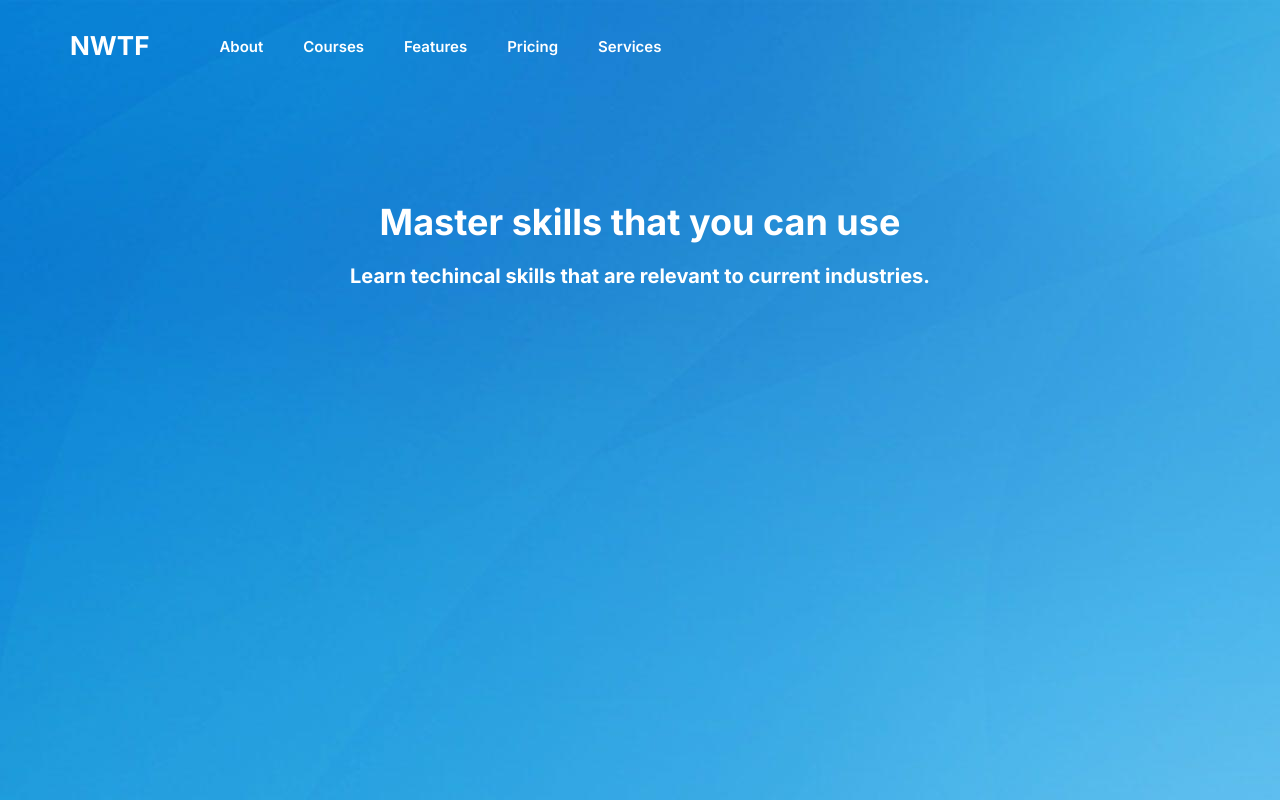
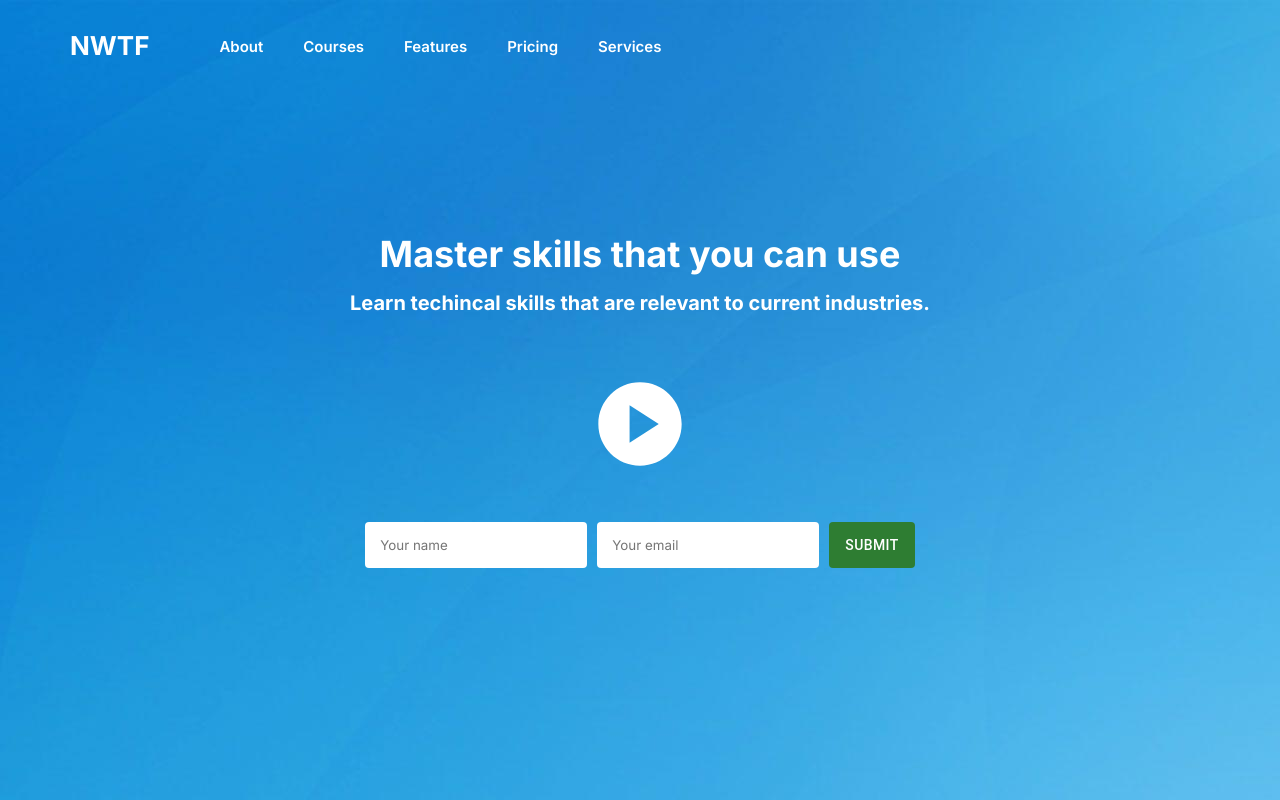
Before and after one commit to monk-kokkalis/nwtf-main-site, a Next.js app: page / in a window 1280 px wide. Built offline with nearby package versions, Linux system fonts and the light colour scheme.

Commit message:
finished Main component layout

```diff
--- /dev/null
+++ b/components/Index/Main/Main.js
@@ -0,0 +1,28 @@
+import Style from './Main.module.scss';
+import {PlayCircle as PlayCircleIcon} from '@mui/icons-material';
+import {Button, IconButton} from '@mui/material';
+function Main() {
+    return (
+        <div className={Style.Main}>
+            <div className={Style.heading}>
+                <h1>Master skills that you can use</h1>
+                <h2>Learn techincal skills that are relevant to current industries.</h2>
+            </div>
+            <div className={Style.IconContainer}>
+                <IconButton style={{fontSize: 'inherit'}}>
+                    <PlayCircleIcon fontSize='inherit' htmlColor='#fff' />
+                </IconButton>
+            </div>
+            <div className={Style.FormSection}>
+                <input type="text" id='name' placeholder='Your name' />
+                <input type="email" id='email' placeholder='Your email' />
+                <Button
+                    color='success'
+                    variant="contained"
+                    disableElevation={true}>Submit</Button>
+            </div>
+        </div>
+    )
+}
+
+export default Main;
--- /dev/null
+++ b/components/Index/Main/Main.module.scss
@@ -0,0 +1,41 @@
+.Main {
+    align-items: center;
+    display: flex;
+    flex-direction: column;
+    gap: 40px;
+    justify-content: center;
+    min-height: 100vh;
+    position: relative;
+    div.heading {
+        color: #fff;
+
+        h1 {
+            font-size: 36px;
+            text-align: center;
+        }
+
+        h2 {
+            font-size: 20px;
+            margin-top: 15px;
+            text-align: center;
+        }
+    }
+
+    div.IconContainer {
+        font-size: 100px;
+    }
+
+    div.FormSection {
+        display: flex;
+        gap: 10px;
+        justify-content: center;
+
+        input {
+            border: none;
+            border-radius: 4px;
+            min-width: 205px;
+            outline: none;
+            padding: 15px;
+        }
+    }
+}
--- a/package.json
+++ b/package.json
@@ -9,6 +9,11 @@
     "lint": "next lint"
   },
   "dependencies": {
+    "@emotion/react": "^11.8.1",
+    "@emotion/styled": "^11.8.1",
+    "@mui/icons-material": "^5.4.4",
+    "@mui/lab": "^5.0.0-alpha.71",
+    "@mui/material": "^5.4.4",
     "next": "12.1.0",
     "react": "17.0.2",
     "react-dom": "17.0.2",
--- a/pages/index.js
+++ b/pages/index.js
@@ -1,8 +1,10 @@
 import Head from 'next/head'
 import Image from 'next/image'
 import Style from 'styles/Index.module.scss';
+// components
+import Main from 'components/Index/Main/Main';
 
-export default function Home() {
+function Index() {
     return (
         <div className={Style.Main}>
             <Head>
@@ -31,13 +33,9 @@ export default function Home() {
                     </li>
                 </ul>
             </header>
-
-            <section className={Style.main}>
-                <div className={Style.heading}>
-                    <h1>Master skills that you can use</h1>
-                    <h2>Learn techincal skills that are relevant to current industries.</h2>
-                </div>
-            </section>
+            <Main />
         </div>
     )
 }
+
+export default Index;
--- a/styles/Index.module.scss
+++ b/styles/Index.module.scss
@@ -2,17 +2,17 @@
     background-image: url("/images/main-background.jpg");
     min-height: 100vh;
     position: relative;
-    $color: #fff;
 
     header {
         align-items: center;
         color: #fff;
         display: flex;
         gap: 70px;
+        left: 0;
         padding: 30px 70px;
         position: absolute;
         top: 0;
-        left: 0;
+        z-index: 5;
         div.logo {
             font-size: 26px;
             font-weight: 700;
@@ -32,26 +32,7 @@
         }
     }
 
-    section.main {
-        min-height: 100vh;
-        position: relative;
-        div.heading {
-            color: $color;
-            left: 50%;
-            position: absolute;
-            text-align: center;
-            top: 25%;
-            transform: translateX(-50%);
-            width: 100%;
+    // section.main {
 
-            h1 {
-                font-size: 36px;
-            }
-
-            h2 {
-                font-size: 20px;
-                margin-top: 20px;
-            }
-        }
-    }
+    // }
 }
```
Also changed, not shown: elements/Button/Button.js (added, +27 -0 lines), 1 other file (tests, documents, lock files or other folders).
